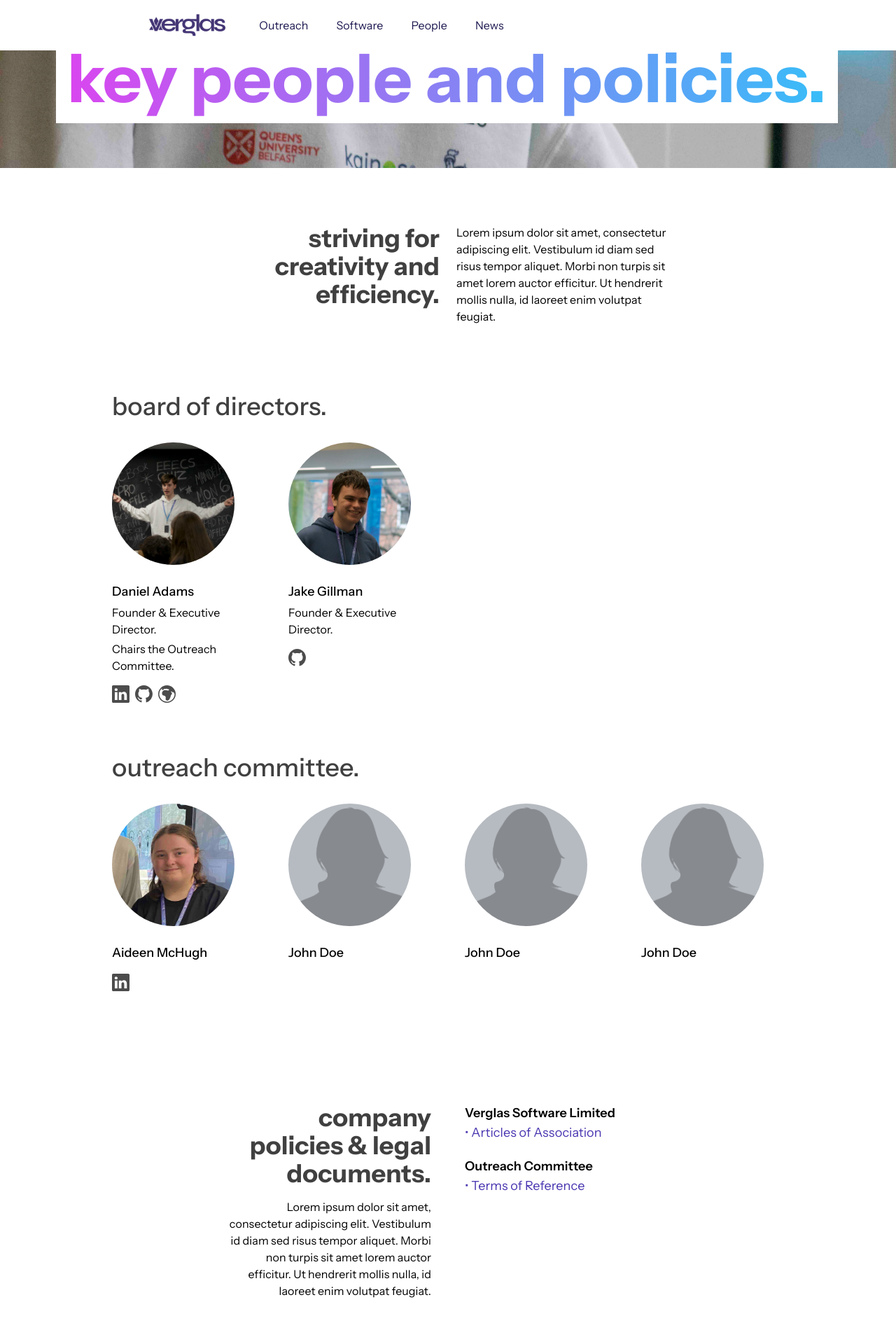
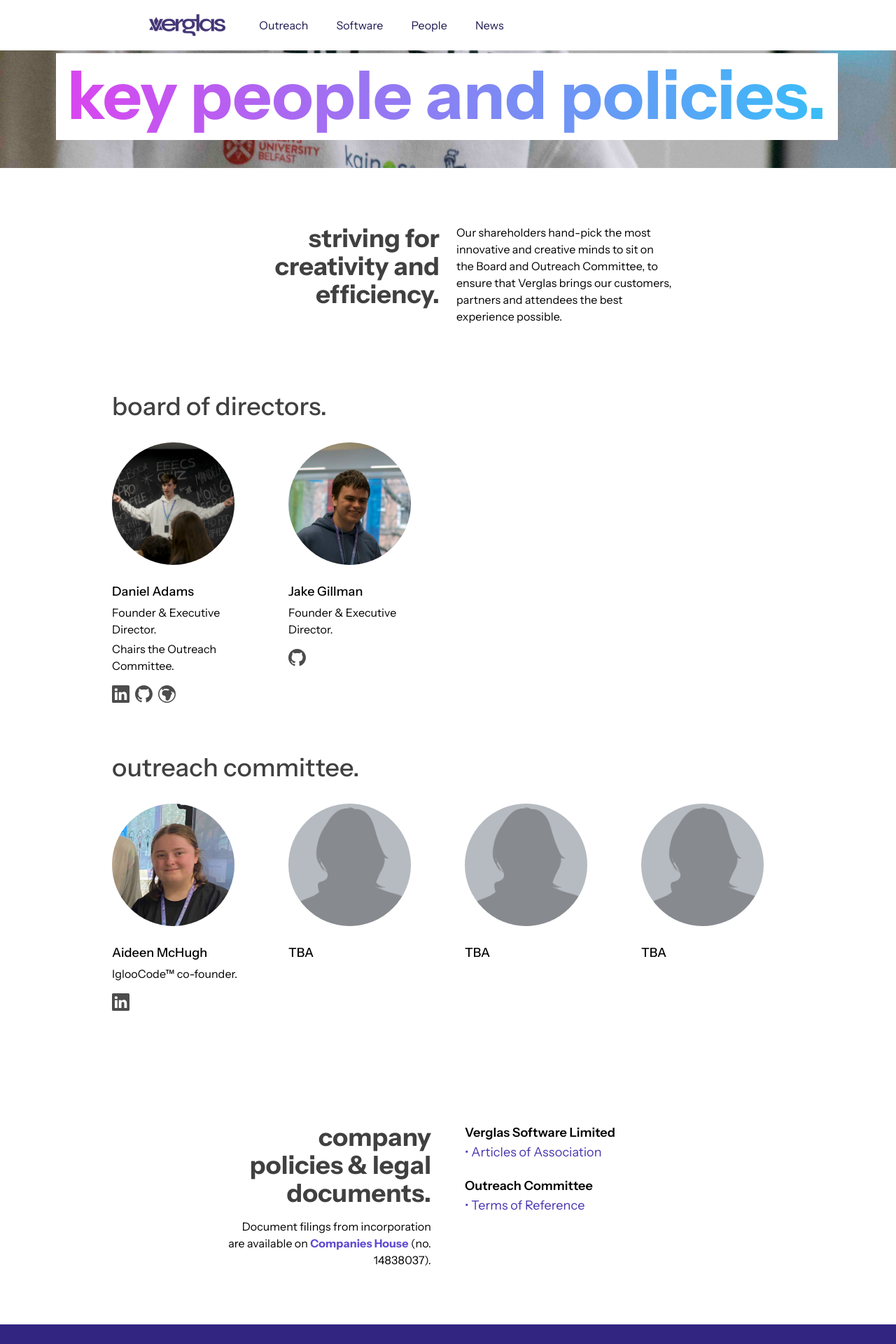
Before and after one commit to VerglasSoftware/verglas-public, a Next.js app: page /people in a window 1280 px wide. Shown: the top 1920 px of the page at 70% size. Built offline with nearby package versions, Linux system fonts and the light colour scheme; a web font is replaced by a local one.

Commit message:
first release

```diff
--- a/pages/people.js
+++ b/pages/people.js
@@ -10,7 +10,7 @@ export default function People() {
 	return (
 		<Layout title={"People and policies"}>
             <div className="h-[30vh] w-screen bg-hero4 bg-center bg-cover relative" id="hero">
-                <div className="absolute bottom-11 sm:bottom-16 sm:left-20 text-5xl sm:text-8xl font-extrabold">
+                <div className="absolute bottom-11 sm:bottom-10 sm:left-20 text-5xl sm:text-8xl font-extrabold">
                     <div className="bg-white px-4 py-3 pb-4 w-fit">
                         <span className="bg-gradient-to-r from-fuchsia-500 to-sky-400 bg-clip-text text-transparent">
                             key people and policies.
@@ -25,7 +25,7 @@ export default function People() {
                             <span className="font-bold text-neutral-700 text-4xl sm:text-end">striving for creativity and efficiency.</span>
                         </div>
                         <div className="flex justify-center items-center">
-                            <p>Lorem ipsum dolor sit amet, consectetur adipiscing elit. Vestibulum id diam sed risus tempor aliquet. Morbi non turpis sit amet lorem auctor efficitur. Ut hendrerit mollis nulla, id laoreet enim volutpat feugiat.</p>
+                            <p>Our shareholders hand-pick the most innovative and creative minds to sit on the Board and Outreach Committee, to ensure that Verglas brings our customers, partners and attendees the best experience possible.</p>
                         </div>
                     </div>
             </div></div>
@@ -115,6 +115,7 @@ export default function People() {
                                     height={175}
                                     />
                                     <span className="mt-6 text-lg font-medium">Aideen McHugh</span>
+                                    <span className="mt-1">IglooCode&trade; co-founder.</span>
                                     <div className="flex flex-row mt-4 gap-2">
                                         <a href="https://www.linkedin.com/in/aideen-m-431007263/">
                                             <BsLinkedin size={25} className="text-black/70 hover:text-black/50" />
@@ -129,7 +130,7 @@ export default function People() {
                                     width={175}
                                     height={175}
                                     />
-                                    <span className="mt-6 text-lg font-medium">John Doe</span>
+                                    <span className="mt-6 text-lg font-medium">TBA</span>
                             </div>
                             <div className="flex flex-col">
                                     <Image
@@ -139,7 +140,7 @@ export default function People() {
                                     width={175}
                                     height={175}
                                     />
-                                    <span className="mt-6 text-lg font-medium">John Doe</span>
+                                   <span className="mt-6 text-lg font-medium">TBA</span>
                             </div>
                             <div className="flex flex-col">
                                     <Image
@@ -149,7 +150,7 @@ export default function People() {
                                     width={175}
                                     height={175}
                                     />
-                                    <span className="mt-6 text-lg font-medium">John Doe</span>
+                                    <span className="mt-6 text-lg font-medium">TBA</span>
                             </div>
                         </div>
                     </div>
@@ -159,7 +160,7 @@ export default function People() {
                     <div id="about" className="py-20 grid md:grid-cols-2 gap-12">
                         <div className="flex justify-start items-start flex-col">
                             <span className="font-bold text-neutral-700 text-4xl md:text-end mb-4">company policies & legal documents.</span>
-                            <p className="md:text-end">Lorem ipsum dolor sit amet, consectetur adipiscing elit. Vestibulum id diam sed risus tempor aliquet. Morbi non turpis sit amet lorem auctor efficitur. Ut hendrerit mollis nulla, id laoreet enim volutpat feugiat.</p>
+                            <p className="md:text-end">Document filings from incorporation are available on <a href="https://find-and-update.company-information.service.gov.uk/company/14838037/filing-history" className="font-bold hover:underline text-primary-600 decoration-primary-600 decoration-2 underline-offset-[5px]">Companies House</a> (no. 14838037).</p>
                         </div>
                         <div className="flex justify-start items-start">
                             <ul>
--- a/pages/press.js
+++ b/pages/press.js
@@ -12,7 +12,7 @@ export default function Press({ allPostsData }) {
 	return (
 		<Layout title={"Press centre"}>
             <div className="h-[30vh] w-screen bg-hero5 bg-center bg-cover relative" id="hero">
-                <div className="absolute bottom-11 sm:bottom-16 sm:left-20 text-5xl sm:text-8xl font-extrabold">
+                <div className="absolute bottom-11 sm:bottom-10 sm:left-20 text-5xl sm:text-8xl font-extrabold">
                     <div className="bg-white px-4 py-3 pb-4 w-fit">
                         <span className="bg-gradient-to-r from-fuchsia-500 to-sky-400 bg-clip-text text-transparent">
                             press centre.
@@ -28,7 +28,7 @@ export default function Press({ allPostsData }) {
                             <div className="col-span-2">
                                 <span className="font-bold text-neutral-700 text-4xl text-start">transparency and honesty.</span>
                                 <div className="flex justify-start items-start mt-3">
-                                    <p>Lorem ipsum dolor sit amet, consectetur adipiscing elit. Vestibulum id diam sed risus tempor aliquet. Morbi non turpis sit amet lorem auctor efficitur. Ut hendrerit mollis nulla, id laoreet enim volutpat feugiat.</p>
+                                    <p>We provide up-to-date information on the company and its events to our followers and the media here via our blog. For more information, you can contact us using the details in the page footer.</p>
                                 </div>
                             </div>
                         </div>
```
